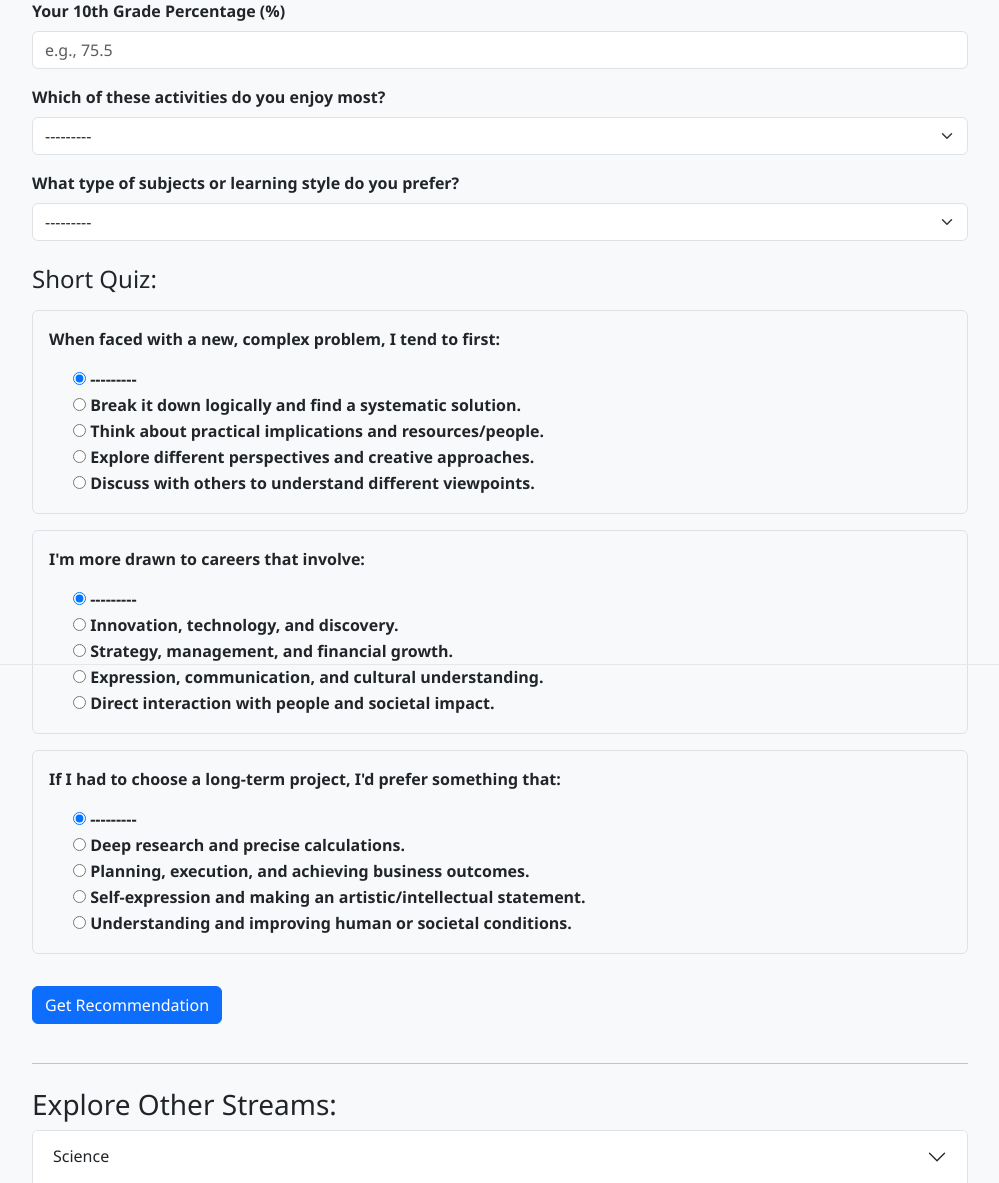
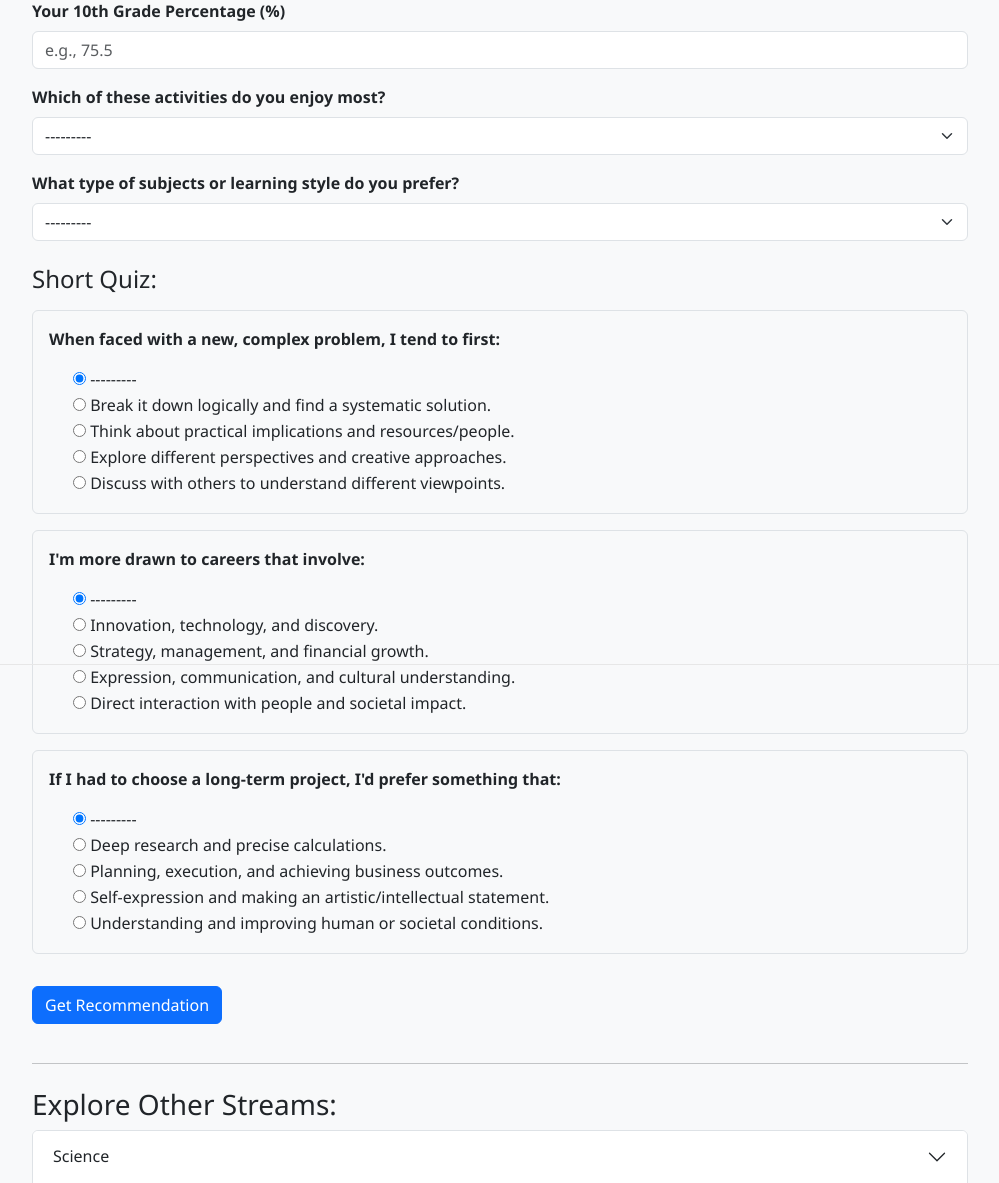
Before and after one commit to Rakshitha-g-b/carrer_recomendation_portal, a Django app: page /dashboard/ in a window 1280 px wide. Shown: the part 135-1318 px from the top of the page, without its empty margins (140-1139 px from the left). Run offline with Django 5.2, Linux system fonts and the light colour scheme; a user stored in the database is signed in.

Commit message:
changing from bold tonormal

```diff
--- a/carrer_recomendation_portal/templates/recommender/dashboard.html
+++ b/carrer_recomendation_portal/templates/recommender/dashboard.html
@@ -39,11 +39,11 @@
 
     {# Quiz Question 1 #}
     <div class="mb-3 p-3 border rounded">
-        <p class="fw-bold">{{ form.quiz_q1.label }}</p>
+        <p class="fw-bold">{{ form.quiz_q1.label }}</p> {# This is the question itself, keeping it bold #}
         {% for radio in form.quiz_q1 %}
         <div class="form-check">
             {{ radio.tag }}
-            <label class="form-check-label" for="{{ radio.id_for_label }}">{{ radio.choice_label }}</label>
+            <label class="form-check-label fw-normal" for="{{ radio.id_for_label }}">{{ radio.choice_label }}</label> {# <<-- ADDED fw-normal HERE #}
         </div>
         {% endfor %}
         {% if form.quiz_q1.errors %}<div class="invalid-feedback d-block mt-2">{% for error in form.quiz_q1.errors %}{{ error }}{% endfor %}</div>{% endif %}
@@ -51,11 +51,11 @@
 
     {# Quiz Question 2 #}
     <div class="mb-3 p-3 border rounded">
-        <p class="fw-bold">{{ form.quiz_q2.label }}</p>
+        <p class="fw-bold">{{ form.quiz_q2.label }}</p> {# This is the question itself, keeping it bold #}
         {% for radio in form.quiz_q2 %}
         <div class="form-check">
             {{ radio.tag }}
-            <label class="form-check-label" for="{{ radio.id_for_label }}">{{ radio.choice_label }}</label>
+            <label class="form-check-label fw-normal" for="{{ radio.id_for_label }}">{{ radio.choice_label }}</label> {# <<-- ADDED fw-normal HERE #}
         </div>
         {% endfor %}
         {% if form.quiz_q2.errors %}<div class="invalid-feedback d-block mt-2">{% for error in form.quiz_q2.errors %}{{ error }}{% endfor %}</div>{% endif %}
@@ -63,11 +63,11 @@
 
     {# Quiz Question 3 #}
     <div class="mb-3 p-3 border rounded">
-        <p class="fw-bold">{{ form.quiz_q3.label }}</p>
+        <p class="fw-bold">{{ form.quiz_q3.label }}</p> {# This is the question itself, keeping it bold #}
         {% for radio in form.quiz_q3 %}
         <div class="form-check">
             {{ radio.tag }}
-            <label class="form-check-label" for="{{ radio.id_for_label }}">{{ radio.choice_label }}</label>
+            <label class="form-check-label fw-normal" for="{{ radio.id_for_label }}">{{ radio.choice_label }}</label> {# <<-- ADDED fw-normal HERE #}
         </div>
         {% endfor %}
         {% if form.quiz_q3.errors %}<div class="invalid-feedback d-block mt-2">{% for error in form.quiz_q3.errors %}{{ error }}{% endfor %}</div>{% endif %}
@@ -77,7 +77,7 @@
     {% if form.non_field_errors %}<div class="alert alert-danger">{% for error in form.non_field_errors %}<p class="mb-0">{{ error }}</p>{% endfor %}</div>{% endif %}
 
     <button type="submit" class="btn btn-primary mt-3">Get Recommendation</button>
-</form>
+</form> {# Assuming there's an opening <form> tag earlier #}
 
 {# --- Display Recommendation Results --- #}
 {% if recommendation_type %} {# Check if any recommendation process happened #}
```
